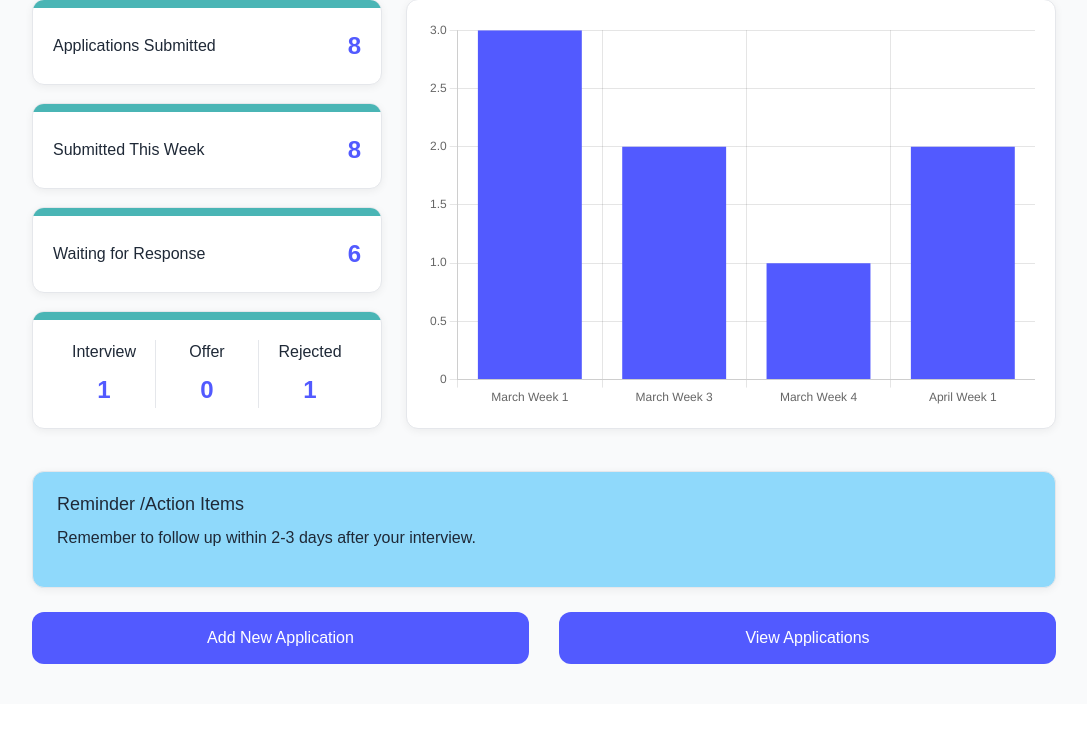
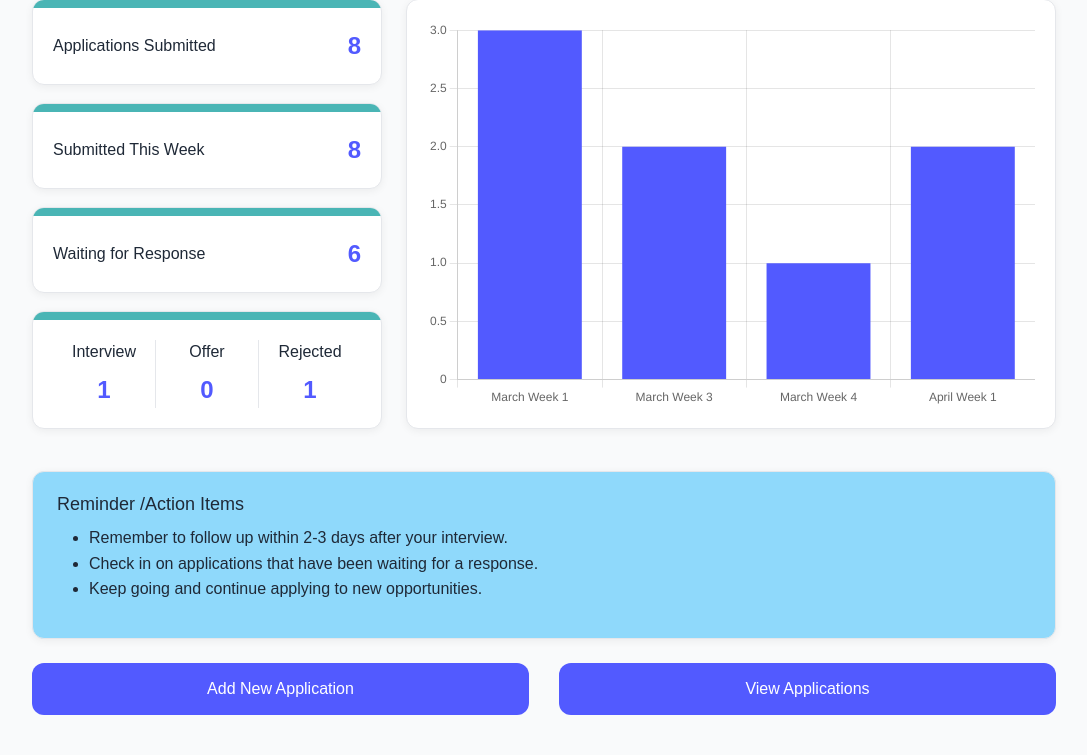
Before and after one commit to Jennijack89/job-application-tracker, a Flask app: page /dashboard in a window 1280 px wide. Shown: the part 508-1263 px from the top of the page, without its empty margins (96-1183 px from the left). Before the commit the page ends 1172 px from the top, so only its background shows below. Run offline with Flask 3, Linux system fonts and the light colour scheme; data comes from the database, SQL or seed files in the repository; some web fonts are replaced.

Commit message:
Update Reminders to show more than one message depending on the status

```diff
--- a/app.py
+++ b/app.py
@@ -130,16 +130,19 @@ def dashboard():
         (start_of_week_str,)
     ).fetchone()[0]
 
+    #Reminder Messages
+    reminder_messages = []
+
     if interview > 0:
-        reminder_message = "Remember to follow up within 2-3 days after your interview."
-    elif offer > 0:
-        reminder_message = "Review your offer details and keep track of any deadlines."
-    elif waiting > 0:
-        reminder_message = "Check in on applications that have been waiting for a response."
-    elif rejected > 0:
-        reminder_message = "Keep going and continue applying to new opportunities."
-    else:
-        reminder_message = "Start adding applications to begin tracking your progress."
+        reminder_messages.append("Remember to follow up within 2-3 days after your interview.")
+    if offer > 0:
+        reminder_messages.append("Review your offer details and keep track of any deadlines.")
+    if waiting > 0:
+        reminder_messages.append("Check in on applications that have been waiting for a response.")
+    if rejected > 0:
+        reminder_messages.append("Keep going and continue applying to new opportunities.")
+    if total == 0:
+        reminder_messages.append("Start adding applications to begin tracking your progress.")
 
     weekly_data_rows = conn.execute("""
         SELECT
@@ -187,7 +190,7 @@ def dashboard():
         waiting=waiting,
         applied_this_week=applied_this_week,
         weekly_data=weekly_data,
-        reminder_message=reminder_message
+        reminder_messages=reminder_messages
     )
 
 ## View Applications
--- a/templates/dashboard.html
+++ b/templates/dashboard.html
@@ -83,7 +83,13 @@
 
         <section class="reminder-bar">
             <h2 class="h3">Reminder /Action Items</h2>
-            <p class = "body-text"> {{ reminder_message }}</p>
+            <!--<p class = "body-text"> {{ reminder_message }}</p>-->
+
+            <ul class="body-text">
+                {% for message in reminder_messages %}
+                    <li>{{ message }}</li>
+                {% endfor %}
+            </ul>
         </section>
 
         <div class="dashboard-actions">
```
